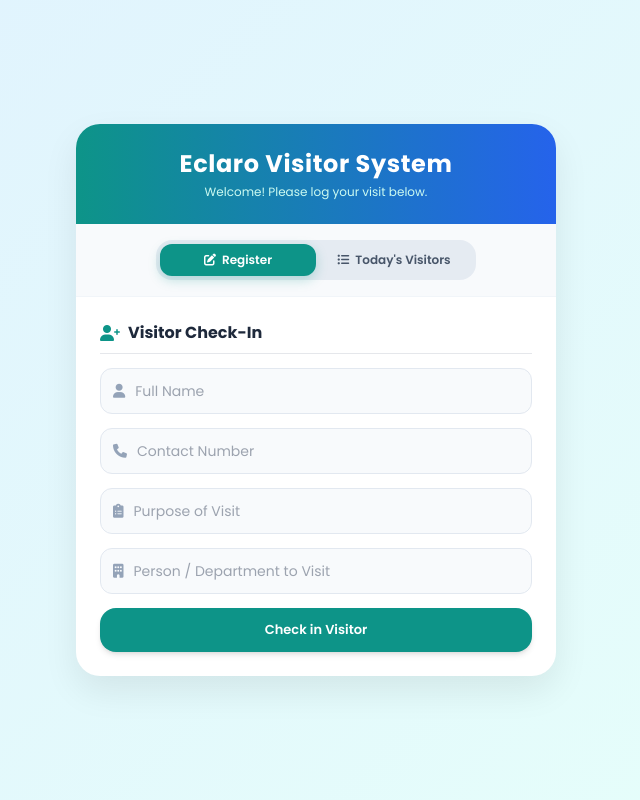
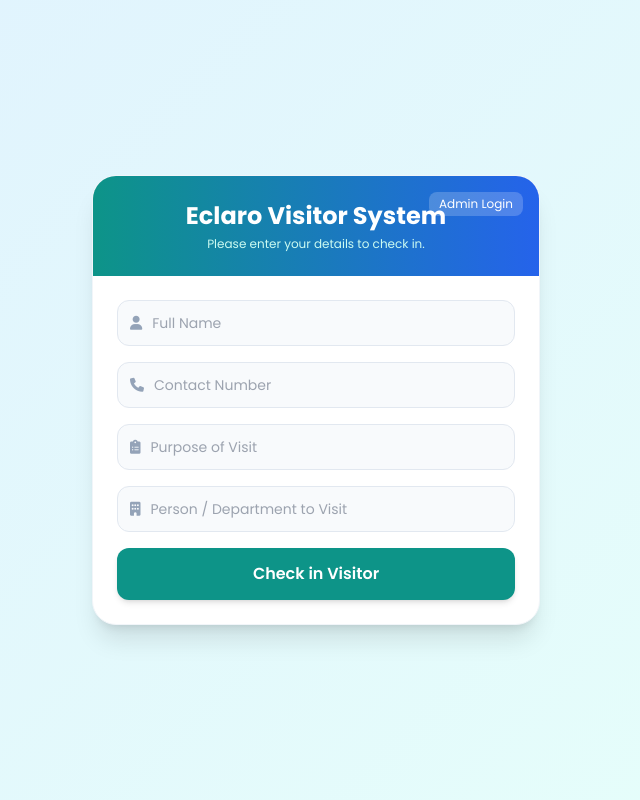
Before and after one commit to erickarcenal-hue/eclaro-visitor-system, a Flask app: page / in a window 1280 px wide. Shown: the whole page, without its empty margins (324-964 px from the left). Run offline with Flask 3, Linux system fonts and the light colour scheme; some libraries are stand-ins or nearby versions.

Commit message:
Update index.html

```diff
--- a/templates/index.html
+++ b/templates/index.html
@@ -8,187 +8,57 @@
     <link href="https://cdnjs.cloudflare.com/ajax/libs/font-awesome/6.0.0/css/all.min.css" rel="stylesheet">
     <link href="https://fonts.googleapis.com/css2?family=Poppins:wght@300;400;500;600;700&display=swap" rel="stylesheet">
     <style>
-        * {
-            font-family: 'Poppins', sans-serif;
-            box-sizing: border-box;
-        }
-        body {
-            background: linear-gradient(135deg, #e0f2fe 0%, #e6fffa 100%);
-            display: flex;
-            justify-content: center;
-            align-items: center;
-            min-height: 100vh;
-            margin: 0;
-            padding: 16px;
-        }
-
-        /* Container Card */
-        .main-card {
-            background: #ffffff;
-            border-radius: 24px;
-            box-shadow: 0 15px 35px rgba(0, 0, 0, 0.08);
-            width: 100%;
-            max-width: 480px;
-            overflow: hidden;
-            position: relative;
-        }
-
-        /* Slide Views */
-        .slider-wrapper {
-            display: flex;
-            width: 200%;
-            transition: transform 0.5s cubic-bezier(0.4, 0, 0.2, 1);
-        }
-
-        .slide-view {
-            width: 50%;
-            padding: 24px;
-            box-sizing: border-box;
-        }
-
-        /* Active Tab Styling */
-        .tab-btn {
-            transition: all 0.3s ease;
-        }
-        .tab-btn.active {
-            background-color: #0d9488;
-            color: #ffffff;
-            box-shadow: 0 4px 12px rgba(13, 148, 136, 0.25);
-        }
-
-        .btn-custom {
-            border-radius: 16px;
-            background-color: #0d9488;
-            color: #FFFFFF;
-            font-size: 13px;
-            font-weight: 600;
-            padding: 12px 24px;
-            transition: all 0.2s ease;
-            cursor: pointer;
-        }
-        .btn-custom:active {
-            transform: scale(0.97);
-        }
+        * { font-family: 'Poppins', sans-serif; }
+        body { background: linear-gradient(135deg, #e0f2fe 0%, #e6fffa 100%); }
     </style>
 </head>
-<body>
+<body class="min-h-screen flex items-center justify-center p-4">
 
-    <div class="main-card">
-
-        <!-- Header Banner -->
-        <div class="bg-gradient-to-r from-teal-600 to-blue-600 p-6 text-white text-center">
-            <h1 class="text-2xl font-bold tracking-wide">Eclaro Visitor System</h1>
-            <p class="text-xs text-teal-100 mt-1">Welcome! Please log your visit below.</p>
+    <div class="bg-white rounded-3xl shadow-xl w-full max-w-md overflow-hidden border border-slate-100">
+        <div class="bg-gradient-to-r from-teal-600 to-blue-600 p-6 text-white text-center relative">
+            <h1 class="text-2xl font-bold">Eclaro Visitor System</h1>
+            <p class="text-xs text-teal-100 mt-1">Please enter your details to check in.</p>
+            <a href="/login" class="absolute top-4 right-4 text-xs bg-white/20 hover:bg-white/30 text-white px-2.5 py-1 rounded-lg">Admin Login</a>
         </div>
 
-        <!-- Animated Tab Switcher -->
-        <div class="p-4 bg-slate-50 border-b border-slate-100 flex justify-center">
-            <div class="bg-slate-200/80 p-1 rounded-2xl flex w-full max-w-xs">
-                <button id="tabForm" onclick="showForm()" class="tab-btn active flex-1 py-2 text-xs font-semibold rounded-xl text-slate-600 flex items-center justify-center gap-1.5">
-                    <i class="fas fa-edit"></i> Register
-                </button>
-                <button id="tabList" onclick="showList()" class="tab-btn flex-1 py-2 text-xs font-semibold rounded-xl text-slate-600 flex items-center justify-center gap-1.5">
-                    <i class="fas fa-list-ul"></i> Today's Visitors
-                </button>
+        <div class="p-6">
+            {% with messages = get_flashed_messages(with_categories=true) %}
+              {% if messages %}
+                {% for category, message in messages %}
+                  <div class="mb-4 text-xs p-3 rounded-xl bg-emerald-100 text-emerald-800 text-center font-semibold">
+                    {{ message }}
                   </div>
+                {% endfor %}
+              {% endif %}
+            {% endwith %}
+
+            <form action="/add" method="POST" class="space-y-4">
+                <div class="bg-slate-50 border border-slate-200 rounded-xl p-3 flex items-center gap-2.5">
+                    <i class="fas fa-user text-slate-400 text-sm"></i>
+                    <input type="text" name="name" required placeholder="Full Name" class="bg-transparent text-sm w-full focus:outline-none">
                 </div>
 
-        <!-- Sliding Content Wrapper -->
-        <div class="slider-wrapper" id="sliderWrapper">
-
-            <!-- VIEW 1: REGISTRATION FORM -->
-            <div class="slide-view">
-                <form action="/add" method="POST" class="space-y-3.5">
-                    <h2 class="text-base font-bold text-slate-800 border-b pb-2 flex items-center gap-2">
-                        <i class="fas fa-user-plus text-teal-600"></i> Visitor Check-In
-                    </h2>
-
-                    <div class="bg-slate-50 border border-slate-200 rounded-xl p-3 flex items-center gap-2.5 focus-within:ring-2 focus-within:ring-teal-500 focus-within:bg-white transition-all">
-                        <i class="fas fa-user text-slate-400 text-sm"></i>
-                        <input type="text" name="name" required placeholder="Full Name" class="bg-transparent text-sm w-full focus:outline-none text-slate-800">
+                <div class="bg-slate-50 border border-slate-200 rounded-xl p-3 flex items-center gap-2.5">
+                    <i class="fas fa-phone text-slate-400 text-sm"></i>
+                    <input type="tel" name="contact" required placeholder="Contact Number" class="bg-transparent text-sm w-full focus:outline-none">
                 </div>
 
-                    <div class="bg-slate-50 border border-slate-200 rounded-xl p-3 flex items-center gap-2.5 focus-within:ring-2 focus-within:ring-teal-500 focus-within:bg-white transition-all">
-                        <i class="fas fa-phone text-slate-400 text-sm"></i>
-                        <input type="tel" name="contact" required placeholder="Contact Number" class="bg-transparent text-sm w-full focus:outline-none text-slate-800">
+                <div class="bg-slate-50 border border-slate-200 rounded-xl p-3 flex items-center gap-2.5">
+                    <i class="fas fa-clipboard-list text-slate-400 text-sm"></i>
+                    <input type="text" name="purpose" required placeholder="Purpose of Visit" class="bg-transparent text-sm w-full focus:outline-none">
                 </div>
 
-                    <div class="bg-slate-50 border border-slate-200 rounded-xl p-3 flex items-center gap-2.5 focus-within:ring-2 focus-within:ring-teal-500 focus-within:bg-white transition-all">
-                        <i class="fas fa-clipboard-list text-slate-400 text-sm"></i>
-                        <input type="text" name="purpose" required placeholder="Purpose of Visit" class="bg-transparent text-sm w-full focus:outline-none text-slate-800">
+                <div class="bg-slate-50 border border-slate-200 rounded-xl p-3 flex items-center gap-2.5">
+                    <i class="fas fa-building text-slate-400 text-sm"></i>
+                    <input type="text" name="person_to_visit" required placeholder="Person / Department to Visit" class="bg-transparent text-sm w-full focus:outline-none">
                 </div>
 
-                    <div class="bg-slate-50 border border-slate-200 rounded-xl p-3 flex items-center gap-2.5 focus-within:ring-2 focus-within:ring-teal-500 focus-within:bg-white transition-all">
-                        <i class="fas fa-building text-slate-400 text-sm"></i>
-                        <input type="text" name="person_to_visit" required placeholder="Person / Department to Visit" class="bg-transparent text-sm w-full focus:outline-none text-slate-800">
-                    </div>
-
-                    <button type="submit" class="btn-custom w-full shadow-md hover:bg-teal-700 mt-2">
+                <button type="submit" class="w-full bg-teal-600 hover:bg-teal-700 text-white font-semibold py-3.5 rounded-xl shadow-md transition-all active:scale-95">
                     Check in Visitor
                 </button>
             </form>
         </div>
-
-            <!-- VIEW 2: TODAY'S VISITORS LOG TABLE -->
-            <div class="slide-view">
-                <div class="space-y-3">
-                    <div class="flex items-center justify-between border-b pb-2">
-                        <h2 class="text-base font-bold text-slate-800 flex items-center gap-2">
-                            <i class="fas fa-users text-teal-600"></i> Today's Visitors
-                        </h2>
-                        <span class="bg-teal-100 text-teal-800 text-[10px] font-bold px-2.5 py-0.5 rounded-full">Live Logs</span>
     </div>
 
-                    <div class="overflow-y-auto max-h-[300px] rounded-xl border border-slate-100">
-                        <table class="w-full text-left text-xs">
-                            <thead class="bg-slate-50 text-slate-500 uppercase sticky top-0 border-b">
-                                <tr>
-                                    <th class="p-2.5">Name</th>
-                                    <th class="p-2.5">Purpose</th>
-                                    <th class="p-2.5">To Visit</th>
-                                </tr>
-                            </thead>
-                            <tbody class="divide-y divide-slate-100">
-                                {% if visitors %}
-                                    {% for visitor in visitors %}
-                                    <tr class="hover:bg-slate-50/80 transition-colors">
-                                        <td class="p-2.5 font-semibold text-slate-800">{{ visitor.name if visitor.name else visitor[0] }}</td>
-                                        <td class="p-2.5 text-slate-600">{{ visitor.purpose if visitor.purpose else visitor[2] }}</td>
-                                        <td class="p-2.5 text-slate-600">{{ visitor.person_to_visit if visitor.person_to_visit else visitor[3] }}</td>
-                                    </tr>
-                                    {% endfor %}
-                                {% else %}
-                                    <tr>
-                                        <td colspan="3" class="p-6 text-center text-slate-400 italic">No visitors recorded today.</td>
-                                    </tr>
-                                {% endif %}
-                            </tbody>
-                        </table>
-                    </div>
-                </div>
-            </div>
-
-        </div>
-
-    </div>
-
-    <!-- JavaScript for Tab Sliding Effect -->
-    <script>
-        const sliderWrapper = document.getElementById('sliderWrapper');
-        const tabForm = document.getElementById('tabForm');
-        const tabList = document.getElementById('tabList');
-
-        function showForm() {
-            sliderWrapper.style.transform = 'translateX(0%)';
-            tabForm.classList.add('active');
-            tabList.classList.remove('active');
-        }
-
-        function showList() {
-            sliderWrapper.style.transform = 'translateX(-50%)';
-            tabList.classList.add('active');
-            tabForm.classList.remove('active');
-        }
-    </script>
 </body>
 </html>
```
Lines whose indentation alone changed are shown as unchanged.
